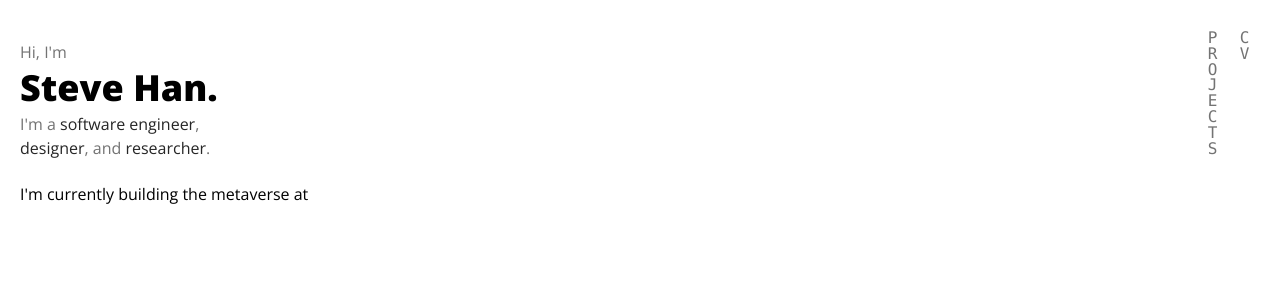
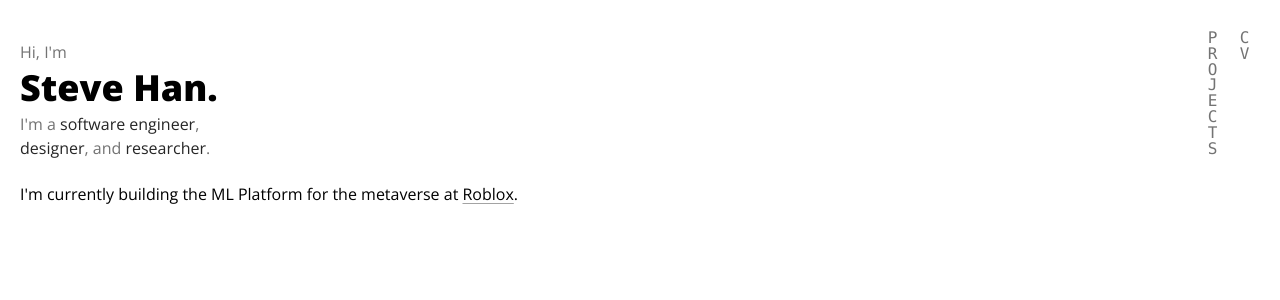
Before and after one commit to han-steve/SteveHan-233.github.io, a SvelteKit app: page / in a window 1280 px wide. Shown: the top 300 px of the page. Built offline with nearby package versions, Linux system fonts and the light colour scheme.

Commit message:
add Roblox

```diff
--- a/src/app.postcss
+++ b/src/app.postcss
@@ -7,3 +7,11 @@ body {
     font-family: 'Open Sans', sans-serif;
     @apply p-5 pt-5
 }
+
+@layer components {
+  .link {
+    @apply underline underline-offset-[3px] decoration-neutral-400 dark:decoration-neutral-500;
+    @apply hover:text-black hover:decoration-black transition-colors;
+    @apply dark:hover:text-white dark:hover:decoration-white;
+  }
+}
--- a/src/routes/+layout.svelte
+++ b/src/routes/+layout.svelte
@@ -7,6 +7,6 @@
 
 <Header />
 
-<main in:fly={{y : 10, duration: 350}}>
+<main transition:fly={{y : 10, duration: 350}}>
 	<slot />
 </main>
--- a/src/routes/+page.svelte
+++ b/src/routes/+page.svelte
@@ -1,3 +1,6 @@
 <p>
-    I'm currently building the metaverse at
+	I'm currently building the ML Platform for the metaverse at <a
+		class="link"
+		href="https://corp.roblox.com">Roblox</a
+	>.
 </p>
```
